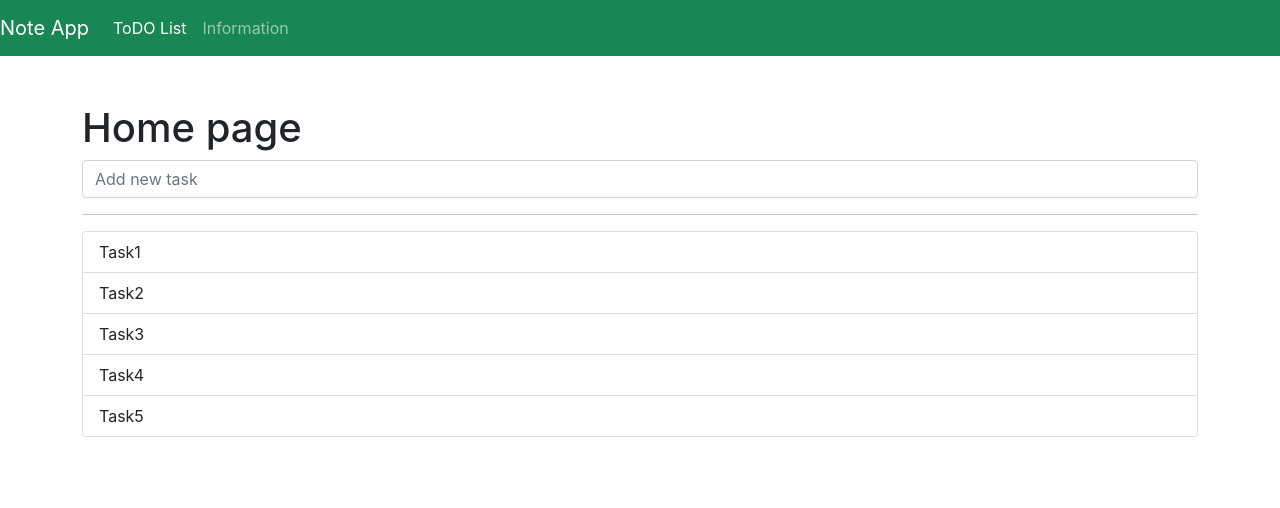
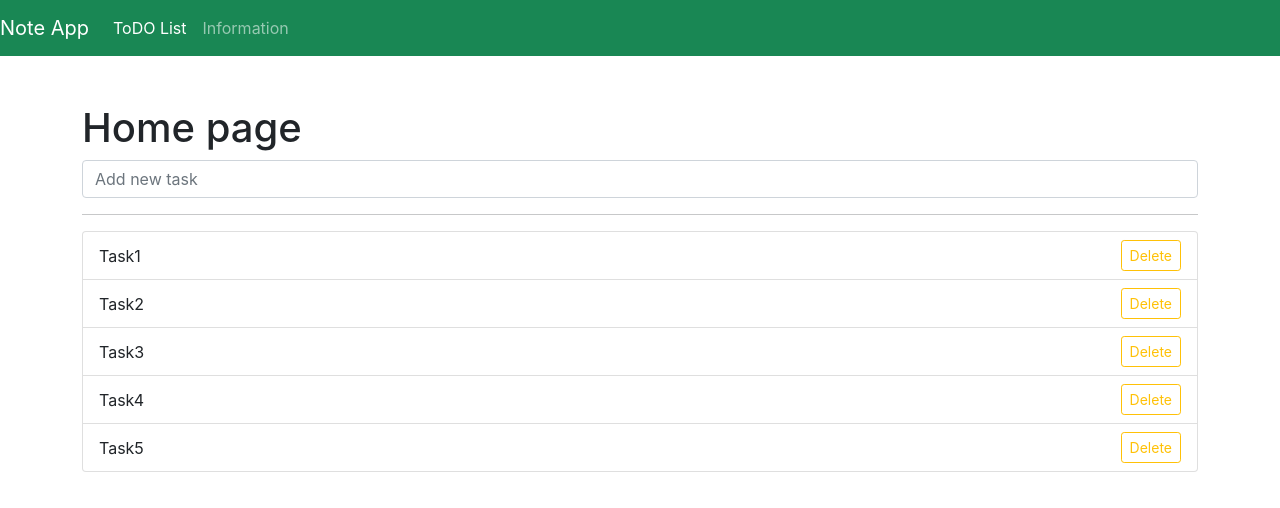
Before and after one commit to Ekaterina-V/to-do-app, a React (Create React App) app: page / in a window 1280 px wide. Shown: the top 508 px of the page. Built offline with nearby package versions, Linux system fonts and the light colour scheme.

Commit message:
Add delete button

```diff
--- a/src/components/Tasks.js
+++ b/src/components/Tasks.js
@@ -4,8 +4,11 @@ export const Tasks = ({ tasks }) => {
   return (
     <ul class="list-group">
       {tasks.map(task => (
-        <li class="list-group-item" key={task.id}>
+        <li className="list-group-item task" key={task.id}>
           {task.title}
+          <button type="button" class="btn btn-outline-warning btn-sm">
+            Delete
+          </button>
         </li>
       ))}
     </ul>
--- a/src/index.scss
+++ b/src/index.scss
@@ -13,3 +13,9 @@ code {
   font-family: source-code-pro, Menlo, Monaco, Consolas, 'Courier New',
     monospace;
 }
+
+.task {
+  display: flex;
+  justify-content: space-between;
+  align-items: center;
+}
```
